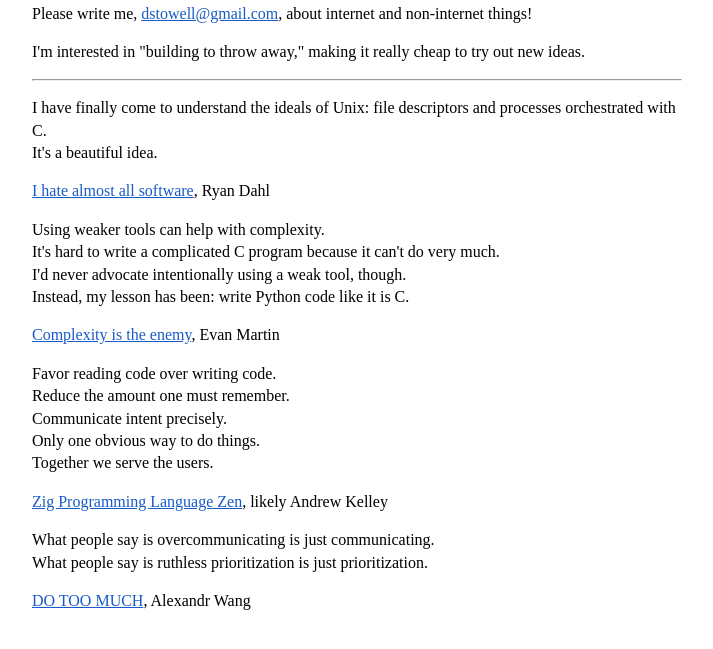
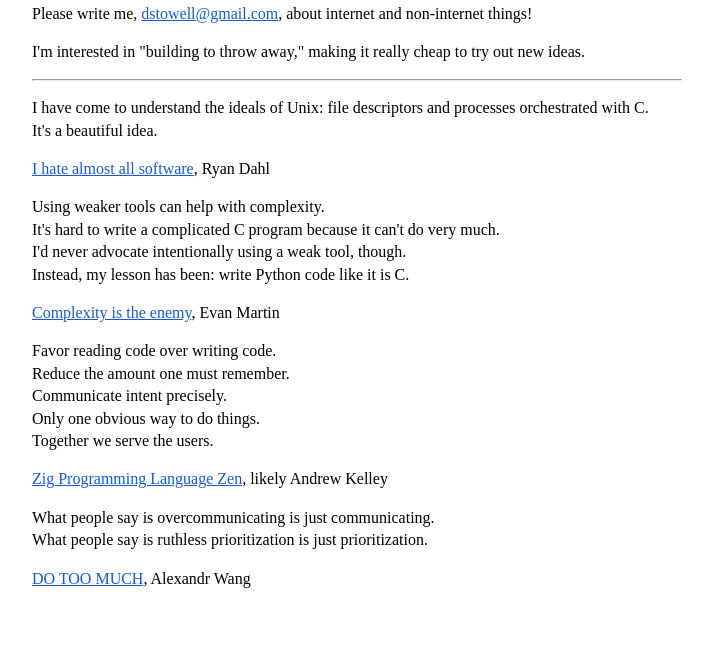
Before and after one commit to dan-stowell/dstowell.org, an Eleventy site: page index.md in a window 1280 px wide. Shown: the part 101-750 px from the top of the page, without its empty margins (283-996 px from the left). Built offline with nearby package versions, Linux system fonts and the light colour scheme; Eleventy itself is replaced by a stand-in of ours; files that its build step writes are made by us from their sources.

Commit message:
Update index.md

```diff
--- a/index.md
+++ b/index.md
@@ -8,7 +8,7 @@
 
 ---
 
-I have finally come to understand the ideals of Unix: file descriptors and processes orchestrated with C.
+I have come to understand the ideals of Unix: file descriptors and processes orchestrated with C.
 It's a beautiful idea.
 
 [I hate almost all software](https://tinyclouds.org/rant/), Ryan Dahl
```
